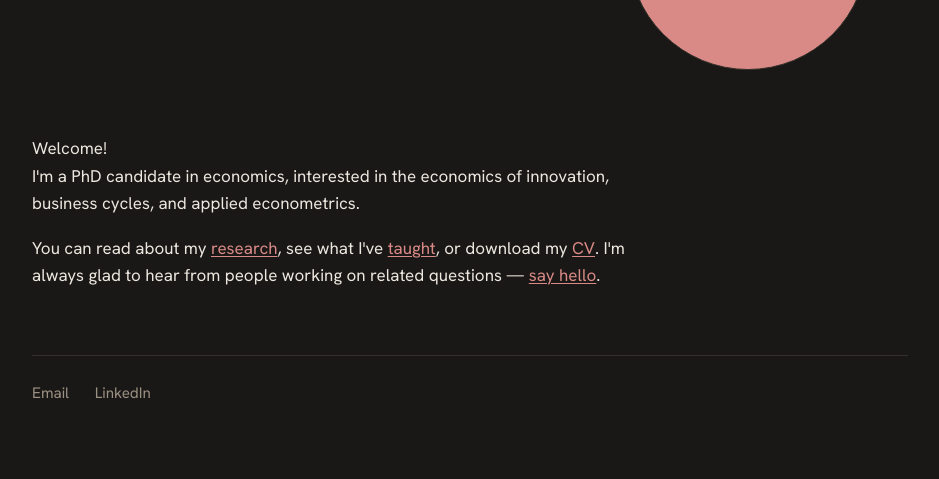
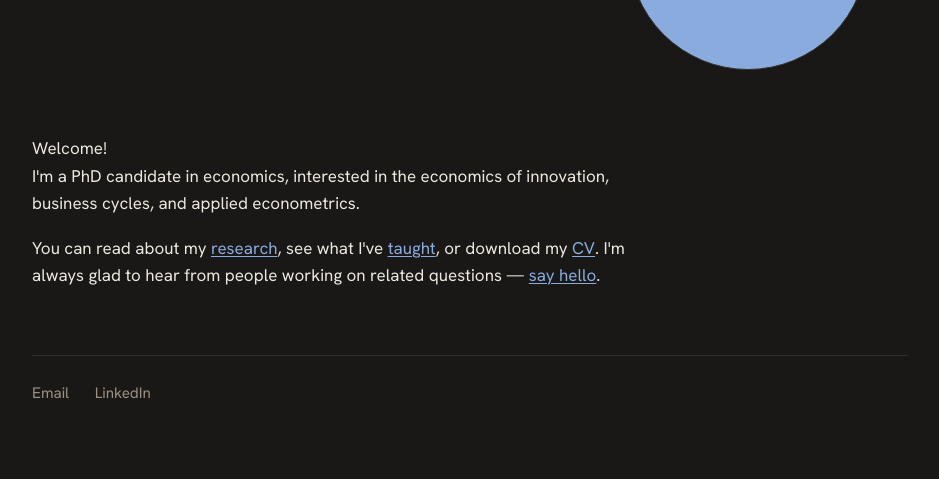
Before and after one commit to mariespoerk/mariespoerk.github.io, a plain HTML site: page index.html in a window 1280 px wide. Shown: the part 321-800 px from the top of the page, without its empty margins (170-1109 px from the left). Drawn offline with Linux system fonts and the dark colour scheme.

Commit message:
Update accent colors in style.css

```diff
--- a/style.css
+++ b/style.css
@@ -8,8 +8,8 @@
   --paper:      #F5F2EC;
   --ink:        #221F1B;
   --muted:      #857C6E;
-  --accent:     #8A3033;
-  --accent-ink: #6E2427;
+  --accent:     #2E5090;
+  --accent-ink: #22406F;
   --line:       #E4DDCE;
   --sans:  'Hanken Grotesk', system-ui, -apple-system, sans-serif;
   --serif: 'Fraunces', Georgia, 'Times New Roman', serif;
@@ -20,8 +20,8 @@
     --paper:      #1A1816;
     --ink:        #ECE7DF;
     --muted:      #9B9183;
-    --accent:     #D98A86;
-    --accent-ink: #E6A9A5;
+    --accent:     #89ABDD;
+    --accent-ink: #A6C2E8;
     --line:       #332F2A;
   }
 }
```
